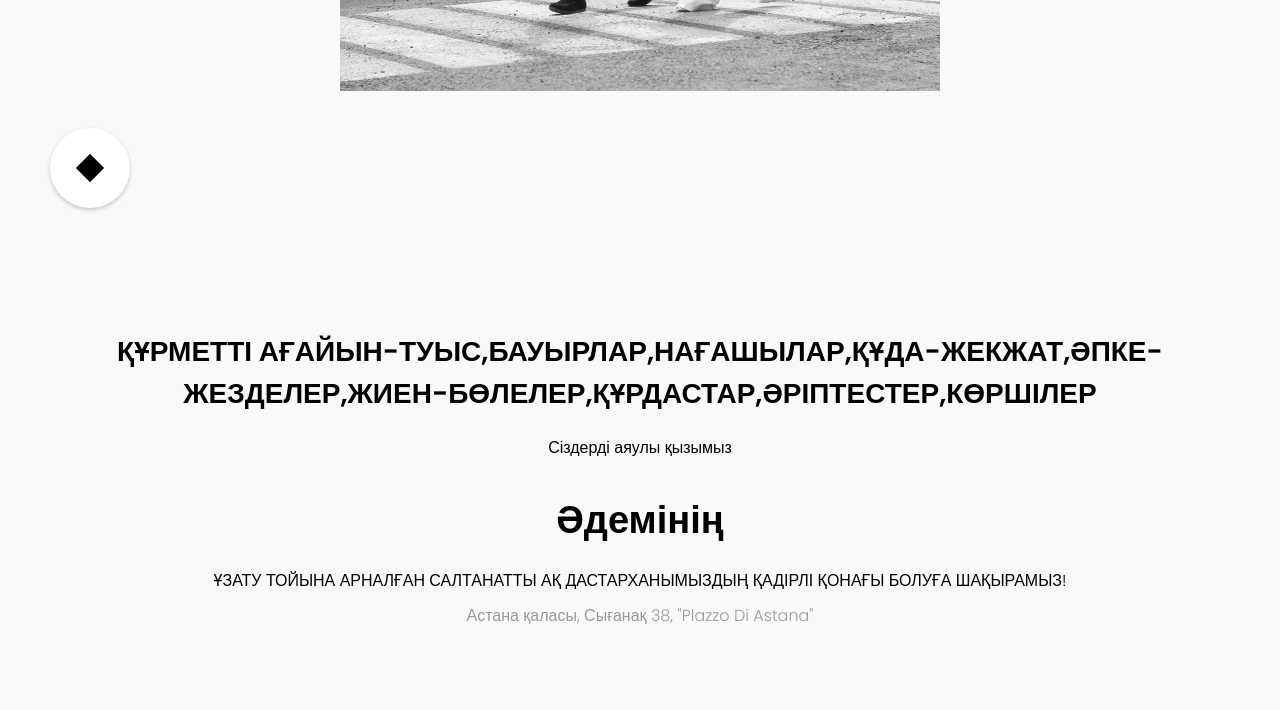
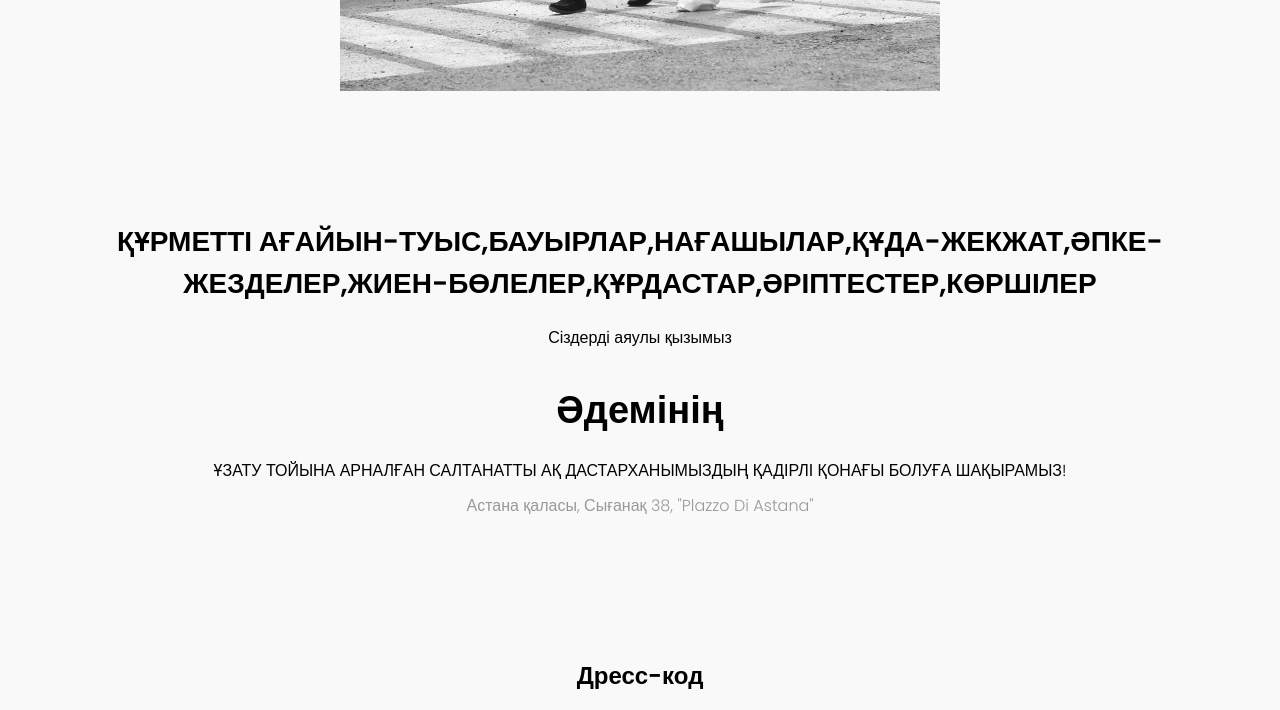
Before and after one commit to sheekweas/ademi-uzatu, a plain HTML site: page index.html in a window 1280 px wide. Shown: the part 860-1570 px from the top of the page. Drawn offline with Linux system fonts and the light colour scheme.

Commit message:
Update index.html

```diff
--- a/index.html
+++ b/index.html
@@ -33,7 +33,7 @@
             </div> -->
             <img src="img1.jpeg"
                 alt="Background Image" style="width: 600px; height: auto; margin: 0 auto;">
-            <button id="audioButton" class="audio-button"></button>
+           <!-- <button id="audioButton" class="audio-button"></button> -->
         </div>
         <!-- <div id="animatedText"> ҰЗАТУ </div> -->
     </section>
```
